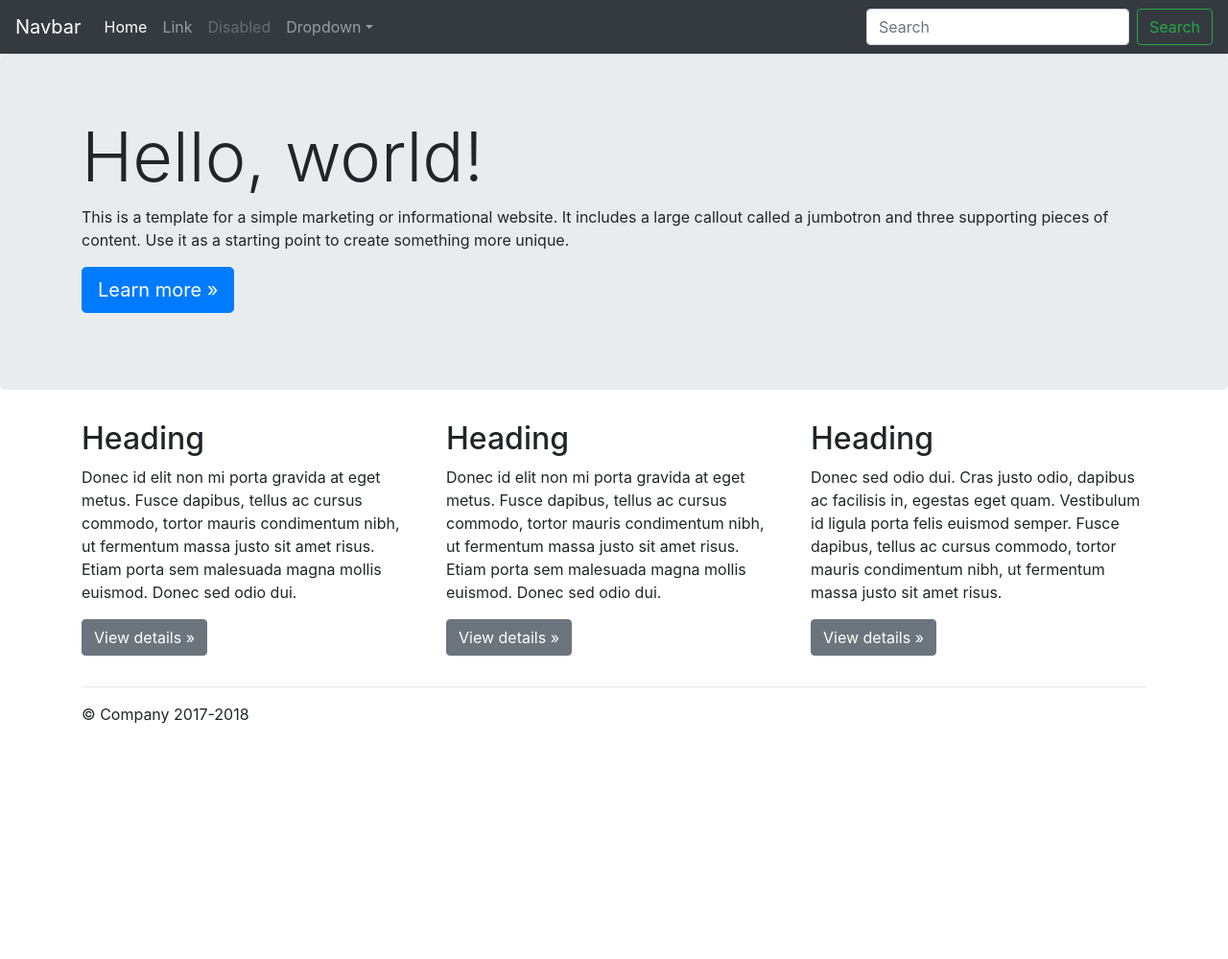
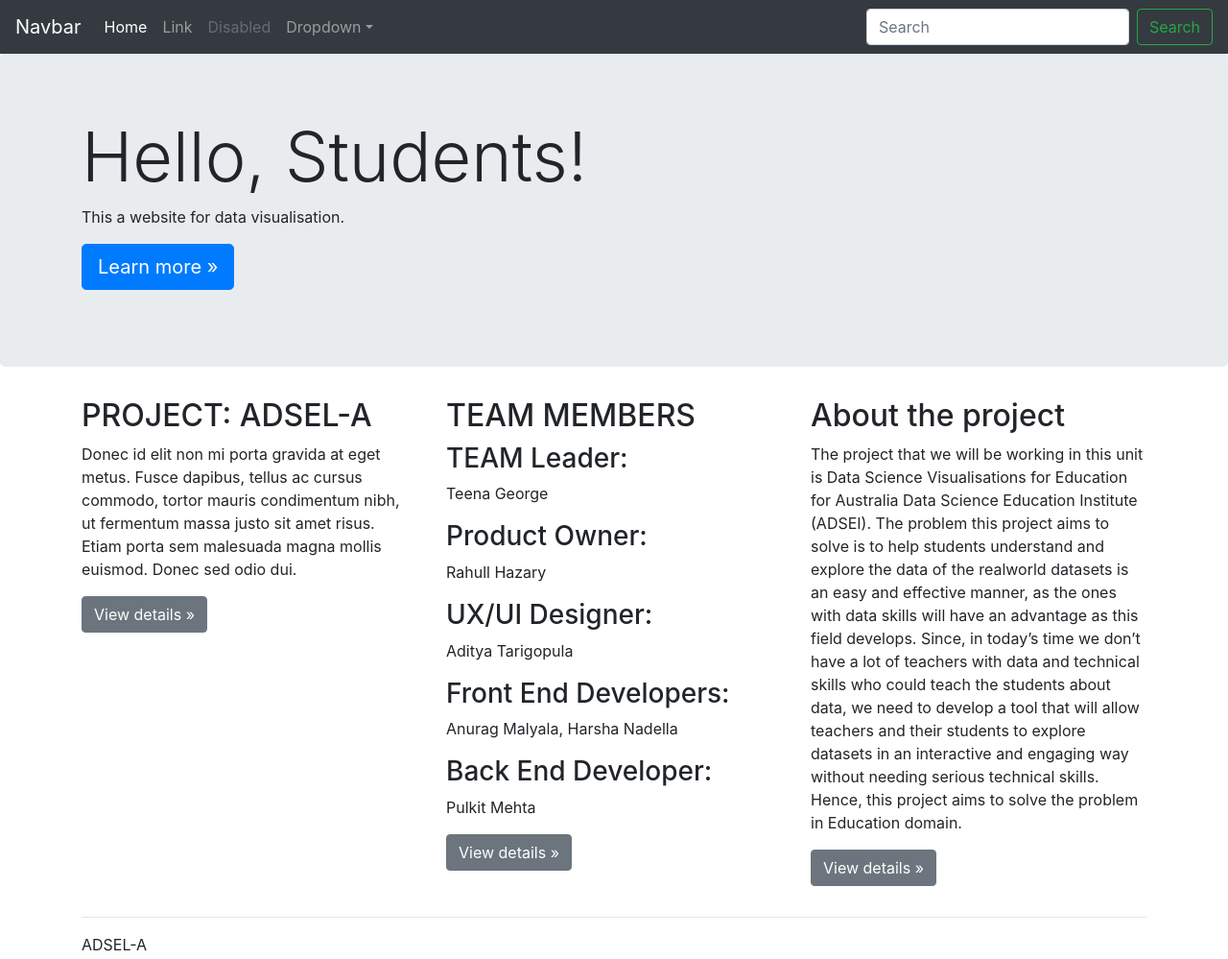
Before and after one commit to ADSEL-A/Group-Project-ADSEL-A, a plain HTML site: page index.html in a window 1280 px wide. Shown: the whole page at 96% size. Before the commit the page ends 800 px from the top, so only its background shows below. Drawn offline with Linux system fonts and the light colour scheme.

Commit message:
Update index.html

```diff
--- a/index.html
+++ b/index.html
@@ -7,7 +7,7 @@
     <meta name="author" content="">
     <link rel="icon" href="https://getbootstrap.com/favicon.ico">
 
-    <title>Jumbotron Template for Bootstrap</title>
+    <title>Course: Project Analysis & Design</title>
 
     <!-- Bootstrap core CSS -->
     <link href="Jumbotron%20Template%20for%20Bootstrap_files/bootstrap.css" rel="stylesheet">
@@ -56,11 +56,8 @@
       <!-- Main jumbotron for a primary marketing message or call to action -->
       <div class="jumbotron">
         <div class="container">
-          <h1 class="display-3">Hello, world!</h1>
-          <p>This is a template for a simple marketing or informational
-website. It includes a large callout called a jumbotron and three
-supporting pieces of content. Use it as a starting point to create
-something more unique.</p>
+          <h1 class="display-3">Hello, Students!</h1>
+          <p>This a website for data visualisation.</p>
           <p><a class="btn btn-primary btn-lg" href="#" role="button">Learn more »</a></p>
         </div>
       </div>
@@ -69,7 +66,7 @@ something more unique.</p>
         <!-- Example row of columns -->
         <div class="row">
           <div class="col-md-4">
-            <h2>Heading</h2>
+            <h2>PROJECT: ADSEL-A</h2>
             <p>Donec id elit non mi porta gravida at eget metus. Fusce
 dapibus, tellus ac cursus commodo, tortor mauris condimentum nibh, ut
 fermentum massa justo sit amet risus. Etiam porta sem malesuada magna
@@ -77,19 +74,25 @@ mollis euismod. Donec sed odio dui. </p>
             <p><a class="btn btn-secondary" href="#" role="button">View details »</a></p>
           </div>
           <div class="col-md-4">
-            <h2>Heading</h2>
-            <p>Donec id elit non mi porta gravida at eget metus. Fusce
-dapibus, tellus ac cursus commodo, tortor mauris condimentum nibh, ut
-fermentum massa justo sit amet risus. Etiam porta sem malesuada magna
-mollis euismod. Donec sed odio dui. </p>
+            <h2>TEAM MEMBERS</h2>
+            <h3>TEAM Leader:</h3><p>Teena George</p>
+			<h3>Product Owner:</h3> <p>Rahull Hazary</p>
+			<h3>UX/UI Designer:</h3> <p>Aditya Tarigopula</p>
+			<h3>Front End Developers:</h3> <p>Anurag Malyala, Harsha Nadella</p>
+			<h3>Back End Developer:</h3> <p>Pulkit Mehta</p>
             <p><a class="btn btn-secondary" href="#" role="button">View details »</a></p>
           </div>
           <div class="col-md-4">
-            <h2>Heading</h2>
-            <p>Donec sed odio dui. Cras justo odio, dapibus ac facilisis
- in, egestas eget quam. Vestibulum id ligula porta felis euismod semper.
- Fusce dapibus, tellus ac cursus commodo, tortor mauris condimentum
-nibh, ut fermentum massa justo sit amet risus.</p>
+            <h2>About the project</h2>
+            <p>The project that we will be working in this unit is Data Science Visualisations for
+Education for Australia Data Science Education Institute (ADSEI). The problem this
+project aims to solve is to help students understand and explore the data of the realworld
+datasets is an easy and effective manner, as the ones with data skills will have
+an advantage as this field develops. Since, in today’s time we don’t have a lot of
+teachers with data and technical skills who could teach the students about data, we
+need to develop a tool that will allow teachers and their students to explore datasets
+in an interactive and engaging way without needing serious technical skills. Hence,
+this project aims to solve the problem in Education domain.</p>
             <p><a class="btn btn-secondary" href="#" role="button">View details »</a></p>
           </div>
         </div>
@@ -101,7 +104,7 @@ nibh, ut fermentum massa justo sit amet risus.</p>
     </main>
 
     <footer class="container">
-      <p>© Company 2017-2018</p>
+      <p>ADSEL-A</p>
     </footer>
 
     <!-- Bootstrap core JavaScript
```
